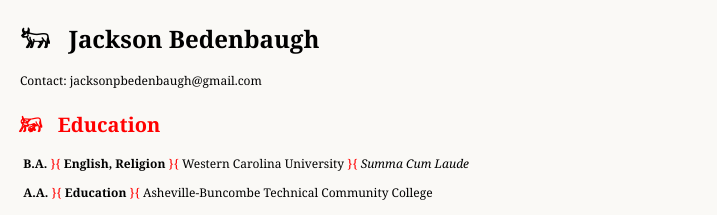
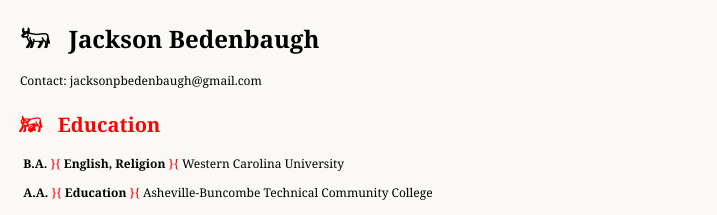
Before and after one commit to jacksonbedenbaugh/jacksonbedenbaugh.github.io, a plain HTML site: page cv.html in a window 1280 px wide. Shown: the top 215 px of the page, without its empty margins (0-717 px from the left). Drawn offline with Linux system fonts and the light colour scheme.

Commit message:
Minor CV edits

```diff
--- a/cv.html
+++ b/cv.html
@@ -15,7 +15,7 @@ body {background-color: #FAF9F6;}
 <h1>&ensp;𓃒&ensp; Jackson Bedenbaugh</h1>
 <p>&emsp;Contact: jacksonpbedenbaugh@gmail.com</p>
 <h2 style="color:red">&ensp;𓃖&ensp; Education</h2>
-<p>&emsp; <b>B.A.</b> <font color=red>}{</font> <b>English, Religion</b> <font color=red>}{</font> Western Carolina University <font color=red>}{</font> <i>Summa Cum Laude</i>
+<p>&emsp; <b>B.A.</b> <font color=red>}{</font> <b>English, Religion</b> <font color=red>}{</font> Western Carolina University
 <p>&emsp; <b>A.A.</b> <font color=red>}{</font> <b>Education </b><font color=red>}{</font> Asheville-Buncombe Technical Community College
 <h2 style="color:red">&ensp;𓅞&ensp; Editorial Experience</h2>
 <p>&emsp; <b>Hood of Bone Review</b><br>&emsp;&emsp;&emsp;&emsp;<font color=red>{</font>&emsp; Associate Editor <font color=red>&emsp;/&emsp;</font> December 2023–Present</p>
```
